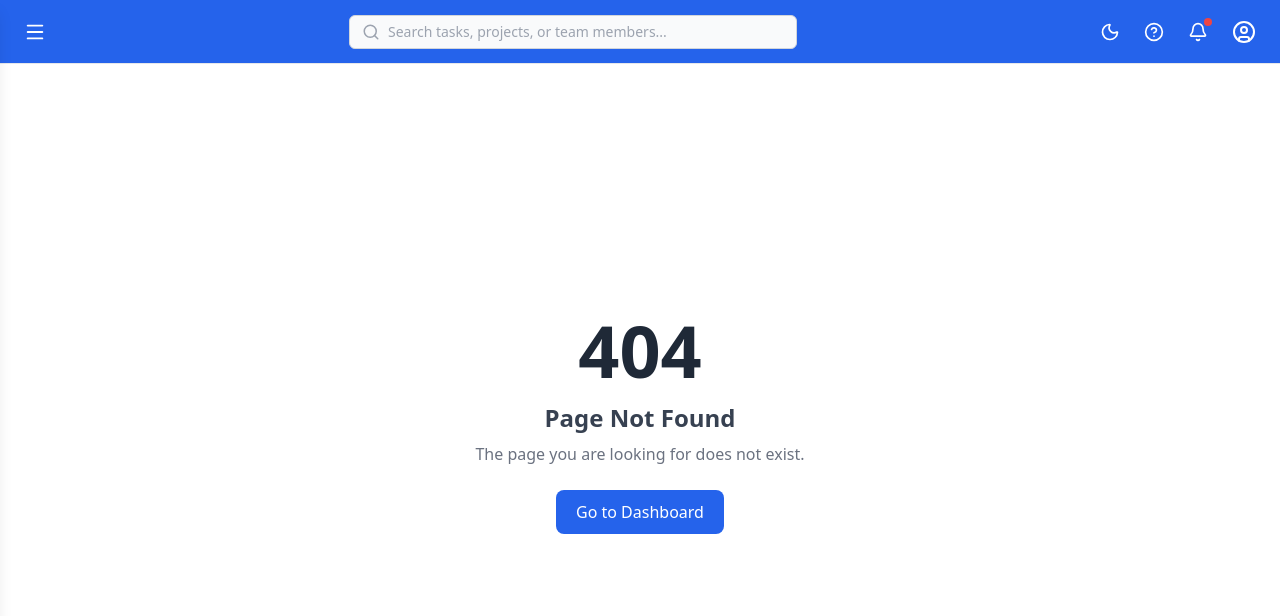
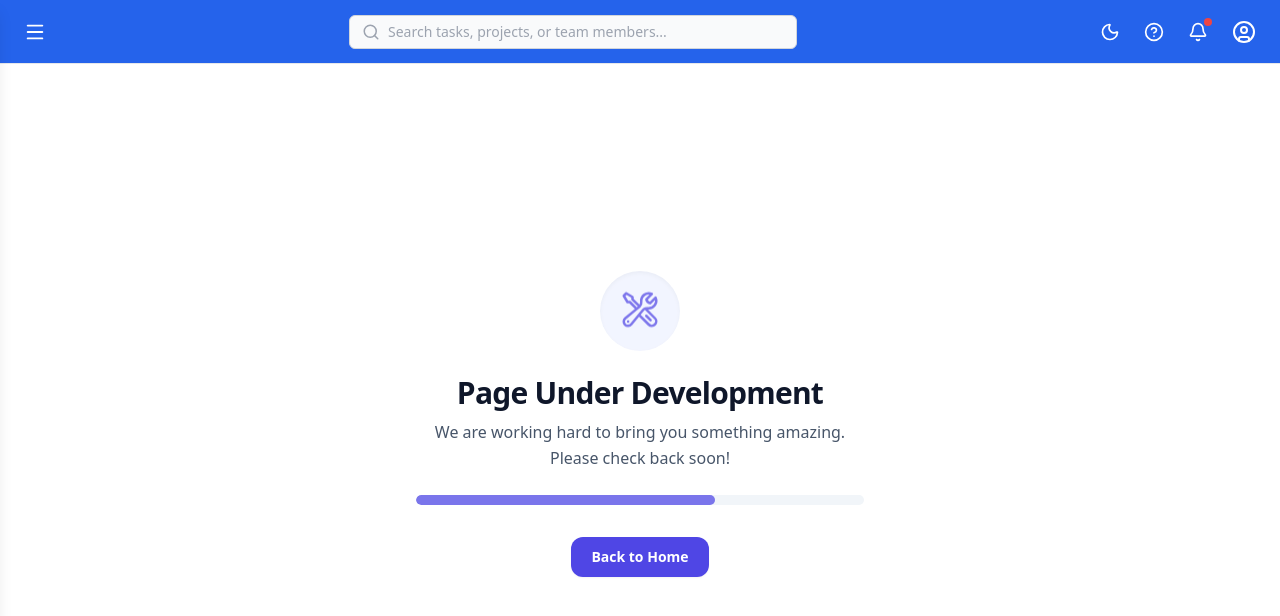
Before and after one commit to shivanandreddy/EZOJOBS_frontend, a React (Vite) app: page /ezohr/candiate in a window 1280 px wide. Shown: the top 616 px of the page. Built offline with nearby package versions, Linux system fonts and the light colour scheme; sample sign-in values are in the browser's storage.

Commit message:
Developement.jsx created

```diff
--- a/package.json
+++ b/package.json
@@ -10,6 +10,7 @@
     "preview": "vite preview"
   },
   "dependencies": {
+    "@heroicons/react": "^2.2.0",
     "axios": "^1.20.0",
     "lucide-react": "^1.47.0",
     "react": "^19.2.8",
--- a/src/App.jsx
+++ b/src/App.jsx
@@ -20,6 +20,7 @@ import Settings from "./pages/settings/Settings";
 import Help from "./pages/help/Help";
 
 import NotFound from "./pages/404/NotFound";
+import Development from "./pages/404/Development";
 
 export default function App() {
   return (
@@ -71,12 +72,12 @@ export default function App() {
             <Route path="help" element={<Help />} />
 
             {/* EZOHR 404 */}
-            <Route path="*" element={<NotFound />} />
+            <Route path="*" element={<Development />} />
 
           </Route>
 
           {/* Global 404 */}
-          <Route path="*" element={<NotFound />} />
+          <Route path="*" element={<Development />} />
 
         </Routes>
       </BrowserRouter>
--- /dev/null
+++ b/src/pages/404/Development.jsx
@@ -0,0 +1,49 @@
+import React from 'react';
+import { WrenchScrewdriverIcon } from '@heroicons/react/24/outline'; // Optional: using Heroicons
+
+export default function Development({
+  title = "Page Under Development",
+  message = "We are working hard to bring you something amazing. Please check back soon!",
+  showHomeButton = true,
+  onHomeClick = () => window.location.href = '/'
+}) {
+  return (
+    <div className="min-h-[80vh] flex items-center justify-center px-4 py-12">
+      <div className="max-w-md w-full text-center space-y-6">
+
+        {/* Animated Icon Container */}
+        <div className="mx-auto w-20 h-20 bg-indigo-50 rounded-full flex items-center justify-center shadow-inner animate-pulse">
+          <WrenchScrewdriverIcon className="w-10 h-10 text-indigo-600 animate-bounce" />
+        </div>
+
+        {/* Heading & Message */}
+        <div className="space-y-2">
+          <h1 className="text-3xl font-bold tracking-tight text-slate-900">
+            {title}
+          </h1>
+          <p className="text-slate-600 text-base leading-relaxed">
+            {message}
+          </p>
+        </div>
+
+        {/* Progress Indicator */}
+        <div className="w-full bg-slate-100 rounded-full h-2.5 overflow-hidden">
+          <div className="bg-indigo-600 h-2.5 rounded-full w-2/3 animate-pulse"></div>
+        </div>
+
+        {/* Action Button */}
+        {showHomeButton && (
+          <div className="pt-2">
+            <button
+              onClick={onHomeClick}
+              className="inline-flex items-center justify-center px-5 py-2.5 rounded-xl text-sm font-semibold text-white bg-indigo-600 hover:bg-indigo-500 shadow-sm transition-all duration-200 focus:outline-none focus:ring-2 focus:ring-offset-2 focus:ring-indigo-600"
+            >
+              Back to Home
+            </button>
+          </div>
+        )}
+
+      </div>
+    </div>
+  );
+}
```
Also changed, not shown: 1 other file (tests, documents, lock files or other folders).
